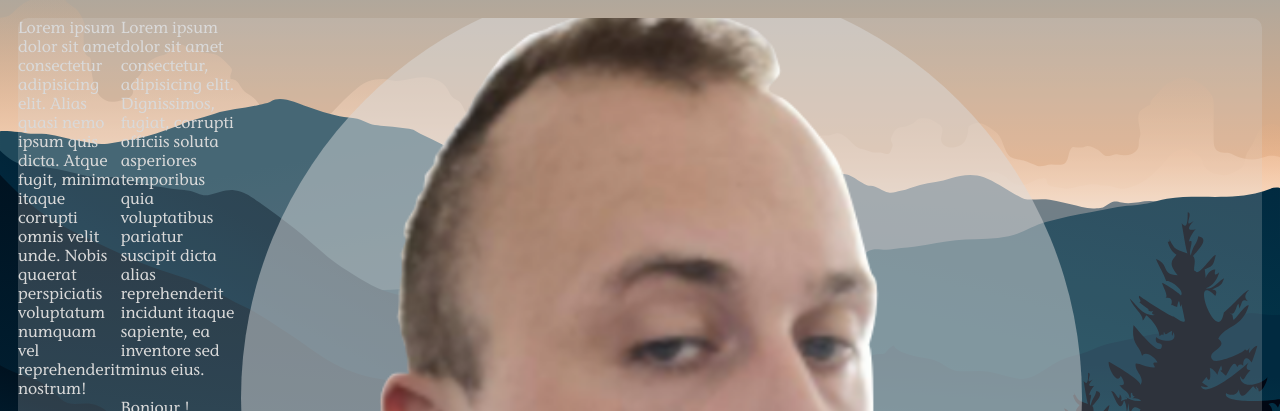
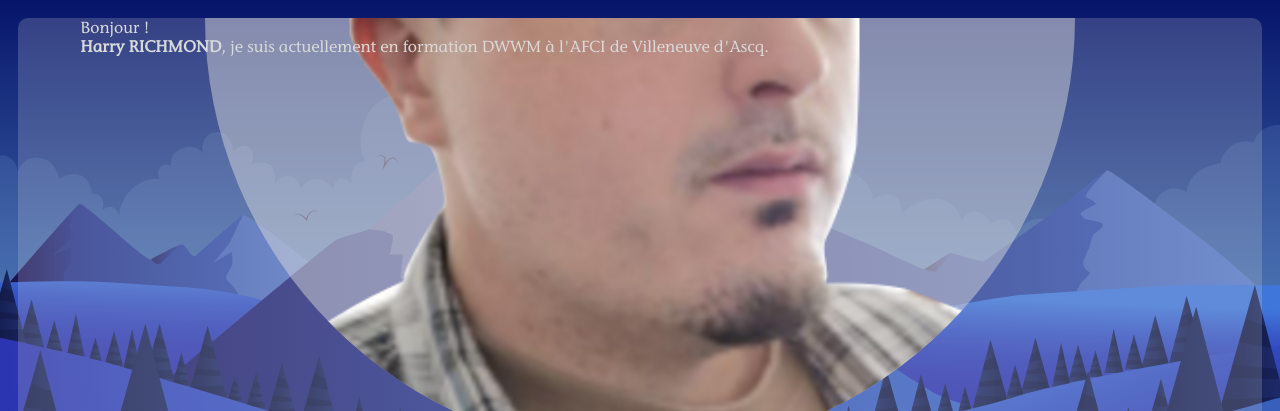
Before and after one commit to RogerBytes-Softworks/Portfolio, a website: page index.html in a window 1280 px wide. Shown: the top 411 px of the page. Drawn offline with Linux system fonts and the light colour scheme.

Commit message:
vector background

```diff
--- a/index.html
+++ b/index.html
@@ -15,8 +15,6 @@
 <body>
   <div id="hiddenBox">
     <div id="mainBox">
-      <p>Lorem ipsum dolor sit amet consectetur adipisicing elit. Alias quasi nemo ipsum quis dicta. Atque fugit, minima itaque corrupti omnis velit unde. Nobis quaerat perspiciatis voluptatum numquam vel reprehenderit nostrum!</p>
-      <p>Lorem ipsum dolor sit amet consectetur, adipisicing elit. Dignissimos, fugiat, corrupti officiis soluta asperiores temporibus quia voluptatibus pariatur suscipit dicta alias reprehenderit incidunt itaque sapiente, ea inventore sed minus eius.</p>
       <figure id="photo">
         <img src="./img/photo.png" alt="ma photo">
       </figure>
--- a/sass/style.scss
+++ b/sass/style.scss
@@ -28,7 +28,7 @@ body {
   font-family: Regular, "Times New Roman", Times, serif;
   font-display: swap;
   height: 100vh;
-  background-image: url("../img/vector-mountains.svg");
+  background-image: url("../img/mountain-vector.svg");
   background-size: cover;
   background-repeat: no-repeat;
   background-position: right;
```
Also changed, not shown: css/style.css, img/mountain-vector.svg (added), img/vector-mountains.svg (deleted), 1 other file.
